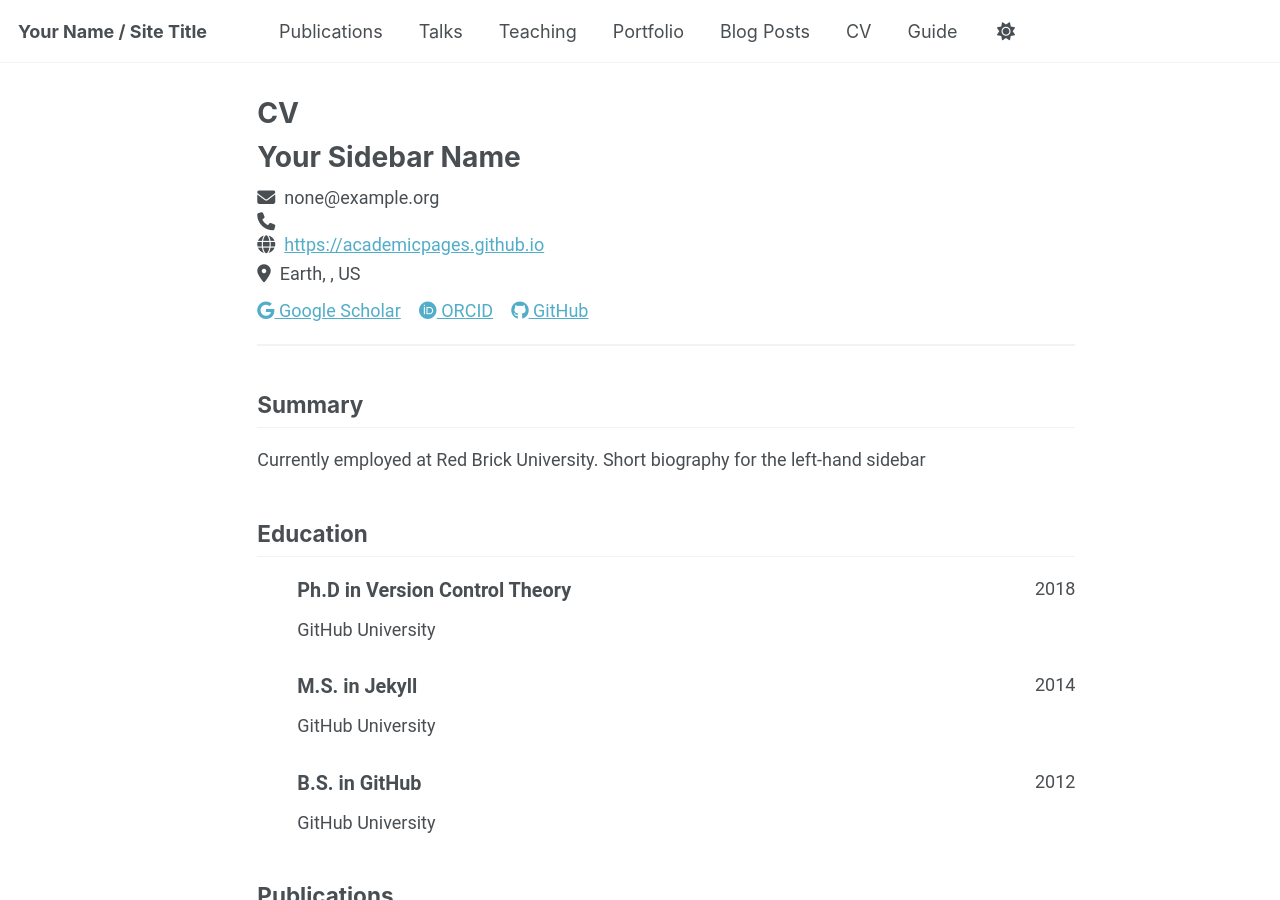
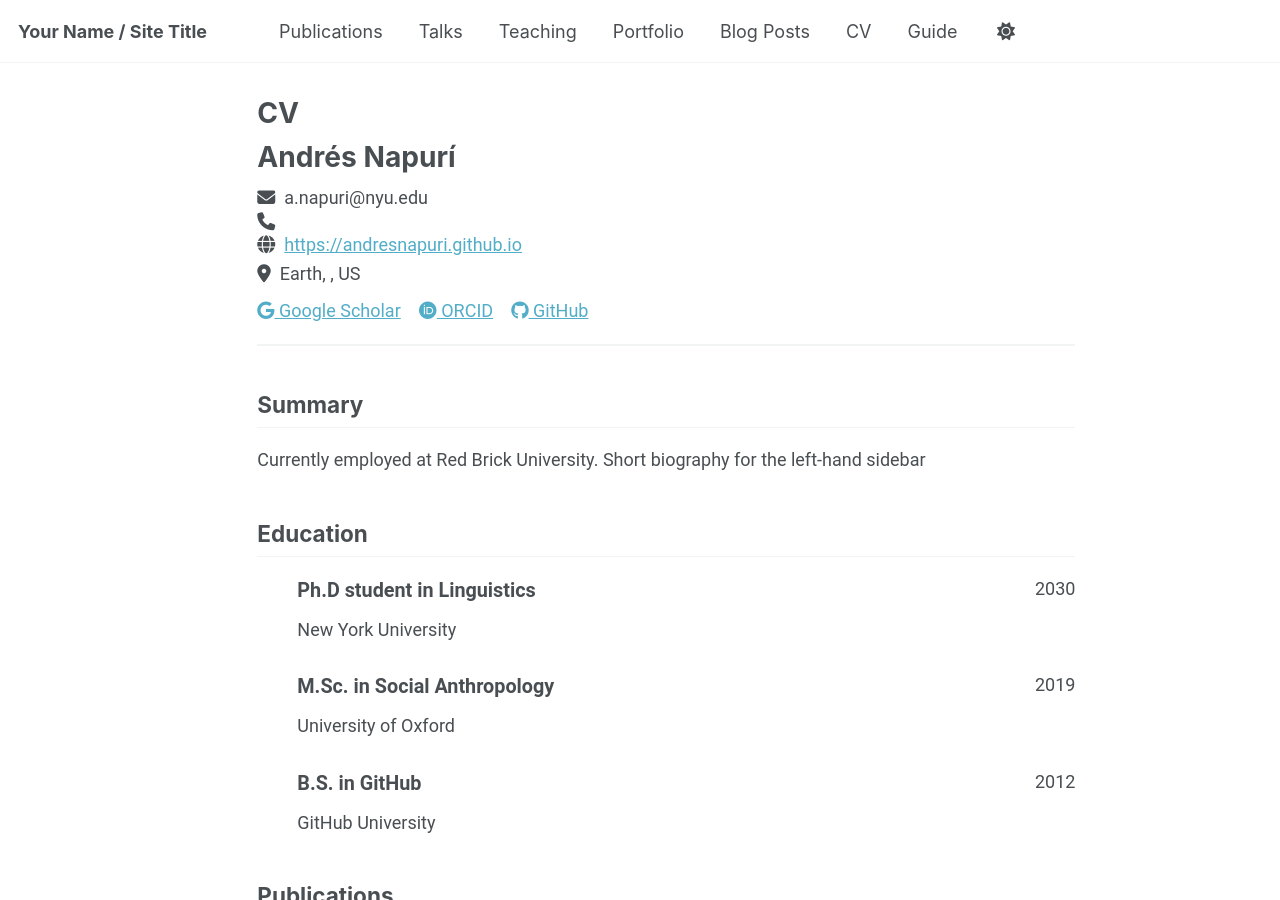
Before and after one commit to andresnapuri/andresnapuri.github.io, a Jekyll site: the page built from _pages/cv-json.md, in a window 1280 px wide and 900 px high. Built offline with Jekyll 4.4.1, drawn with Linux system fonts in a browser that asks for light colours; a script that is not in the unit is left out.

Commit message:
Update cv.json

```diff
--- a/_data/cv.json
+++ b/_data/cv.json
@@ -1,9 +1,9 @@
 {
   "basics": {
-    "name": "Your Sidebar Name",
-    "email": "none@example.org",
+    "name": "Andrés Napurí",
+    "email": "a.napuri@nyu.edu",
     "phone": "",
-    "website": "https://academicpages.github.io",
+    "website": "https://andresnapuri.github.io",
     "summary": "Currently employed at Red Brick University. Short biography for the left-hand sidebar",
     "location": {
       "address": "",
@@ -33,20 +33,20 @@
   "work": [],
   "education": [
     {
-      "institution": "GitHub University",
-      "area": "Ph.D in Version Control Theory",
+      "institution": "New York University",
+      "area": "Ph.D student in Linguistics",
       "studyType": "",
       "startDate": "",
-      "endDate": "2018",
+      "endDate": "2030",
       "gpa": null,
       "courses": []
     },
     {
-      "institution": "GitHub University",
-      "area": "M.S. in Jekyll",
+      "institution": "University of Oxford",
+      "area": "M.Sc. in Social Anthropology",
       "studyType": "",
       "startDate": "",
-      "endDate": "2014",
+      "endDate": "2019",
       "gpa": null,
       "courses": []
     },
```
